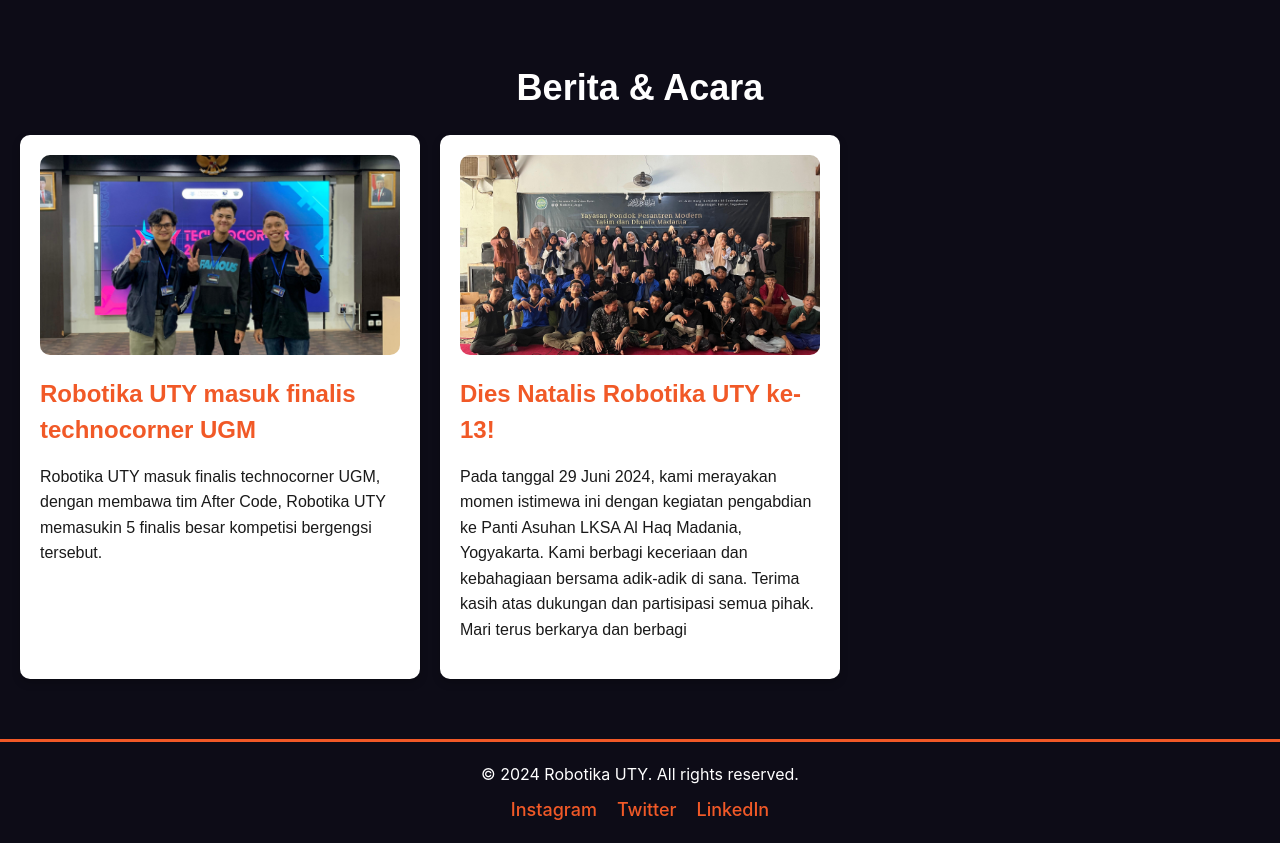
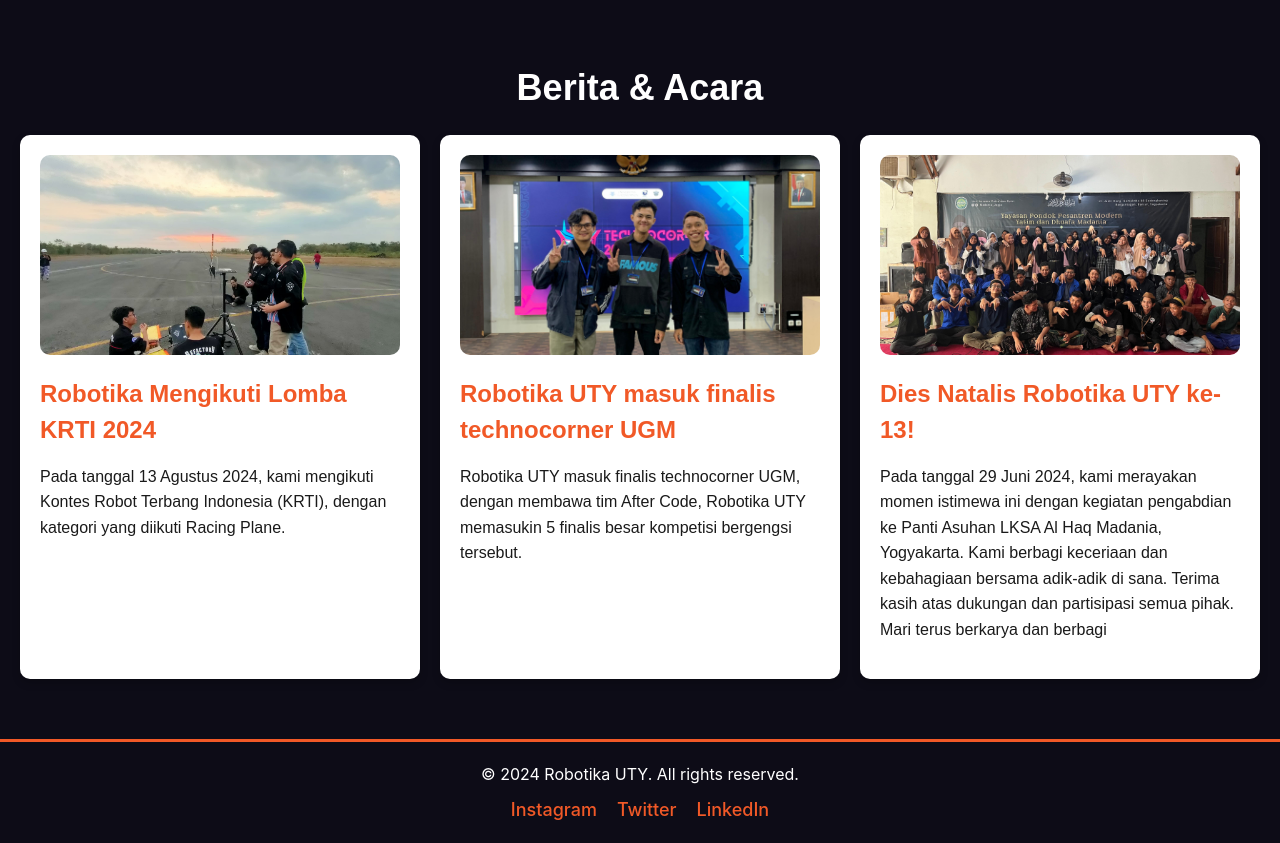
Before and after one commit to hef-max/robotika-uty, a React (Vite) app: page / in a window 1280 px wide. Shown: the part 1960-2803 px from the top of the page. Built offline with nearby package versions, Linux system fonts and the light colour scheme.

Commit message:
add files

```diff
--- a/src/components/News.tsx
+++ b/src/components/News.tsx
@@ -6,6 +6,11 @@
         <section className="news-section">
             <h2>Berita & Acara</h2>
             <div className="news-grid">
+                <div className="news-item">
+                    <img src="/images/images2.jpg" alt="News 2" className="news-image" />
+                    <h3>Robotika Mengikuti Lomba KRTI 2024</h3>
+                    <p>Pada tanggal 13 Agustus 2024, kami mengikuti Kontes Robot Terbang Indonesia (KRTI), dengan kategori yang diikuti Racing Plane.</p>
+                </div>
                 <div className="news-item">
                     <img src="/images/finalis-iot.jpg" alt="News 1" className="news-image" />
                     <h3>Robotika UTY masuk finalis technocorner UGM</h3>
```
Also changed, not shown: public/images/images2.jpg (added).
